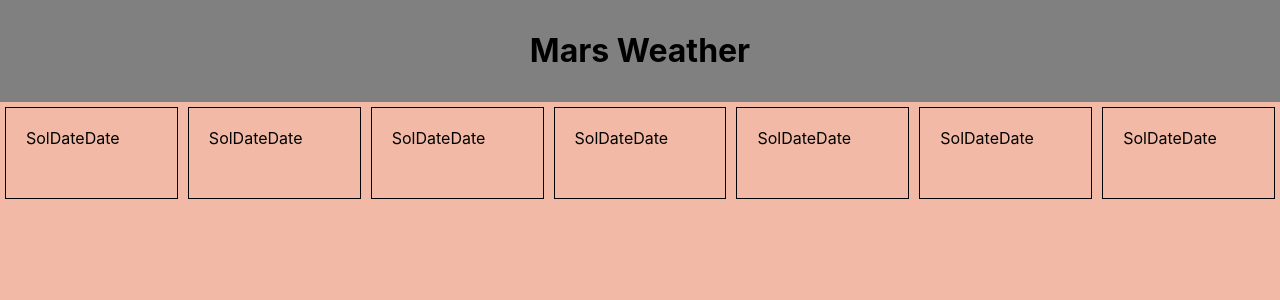
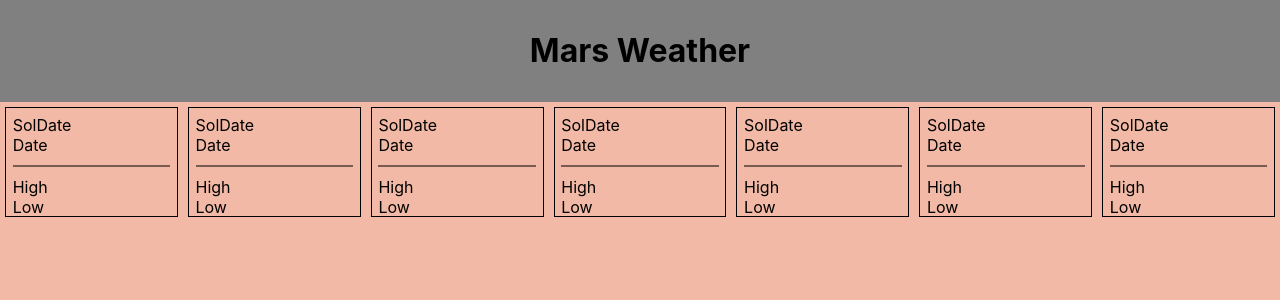
Before and after one commit to holdencasey7/mars-project, a React (Create React App) app: page / in a window 1280 px wide. Shown: the top 300 px of the page. Built offline with nearby package versions, Linux system fonts and the light colour scheme.

Commit message:
Added line & added high & low. Fixed line breaks.

```diff
--- a/src/weather-api/Weather.css
+++ b/src/weather-api/Weather.css
@@ -15,9 +15,25 @@ body {
 }
 
 .items {
-    padding: 15pt;
+    padding: 5pt;
     width: 100%;
     border: 1px solid rgb(0, 0, 0);
-    height: 50px;
-    margin: 5px; /* */
+    height: 95px;
+    margin: 5px;
 }
+.dateSol {
+    display: block;
+    padding: 0px;
+}
+
+.high {
+    display: block;
+}
+
+.black-line {
+    background-color: rgba(0, 0, 0, 0.5);
+    height: 2px;
+    width: 100%;
+    text-align: center;
+    margin: 10px auto;
+}
--- a/src/weather-api/Weather.js
+++ b/src/weather-api/Weather.js
@@ -9,33 +9,67 @@ function Weather() {
     <div class="items">
       <span class="dateSol">SolDate</span>
       <span class="dateUTC">Date</span>
+      <div class="black-line"></div>
+      <div class="fahrenheit">
+        <span class="high">High</span>
+        <span class="low">Low</span>
+      </div>
     </div>
     <div class="items">
       <span class="dateSol">SolDate</span>
       <span class="dateUTC">Date</span>
+      <div class="black-line"></div>
+      <div class="fahrenheit">
+        <span class="high">High</span>
+        <span class="low">Low</span>
+      </div>
     </div>
     <div class="items">
       <span class="dateSol">SolDate</span>
       <span class="dateUTC">Date</span>
+      <div class="black-line"></div>
+      <div class="fahrenheit">
+        <span class="high">High</span>
+        <span class="low">Low</span>
+      </div>
     </div>
     <div class="items">
       <span class="dateSol">SolDate</span>
       <span class="dateUTC">Date</span>
+      <div class="black-line"></div>
+      <div class="fahrenheit">
+        <span class="high">High</span>
+        <span class="low">Low</span>
+      </div>
     </div>
     <div class="items">
       <span class="dateSol">SolDate</span>
       <span class="dateUTC">Date</span>
+      <div class="black-line"></div>
+      <div class="fahrenheit">
+        <span class="high">High</span>
+        <span class="low">Low</span>
+      </div>
     </div>
     <div class="items">
       <span class="dateSol">SolDate</span>
       <span class="dateUTC">Date</span>
+      <div class="black-line"></div>
+      <div class="fahrenheit">
+        <span class="high">High</span>
+        <span class="low">Low</span>
+      </div>
     </div>
     <div class="items">
       <span class="dateSol">SolDate</span>
       <span class="dateUTC">Date</span>
+      <div class="black-line"></div>
+      <div class="fahrenheit">
+        <span class="high">High</span>
+        <span class="low">Low</span>
       </div>
     </div>
-
+  </div>
   </>
   );
 }
```
Lines whose indentation alone changed are shown as unchanged.
